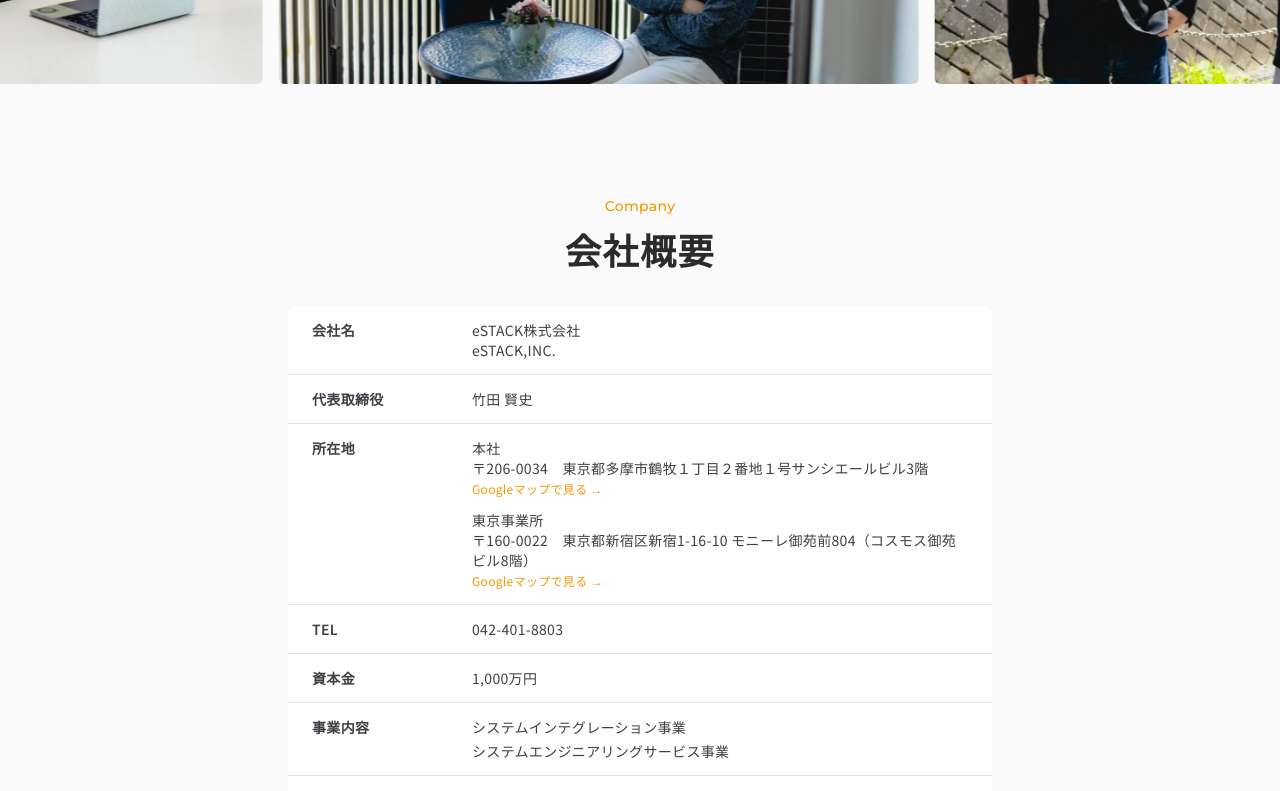
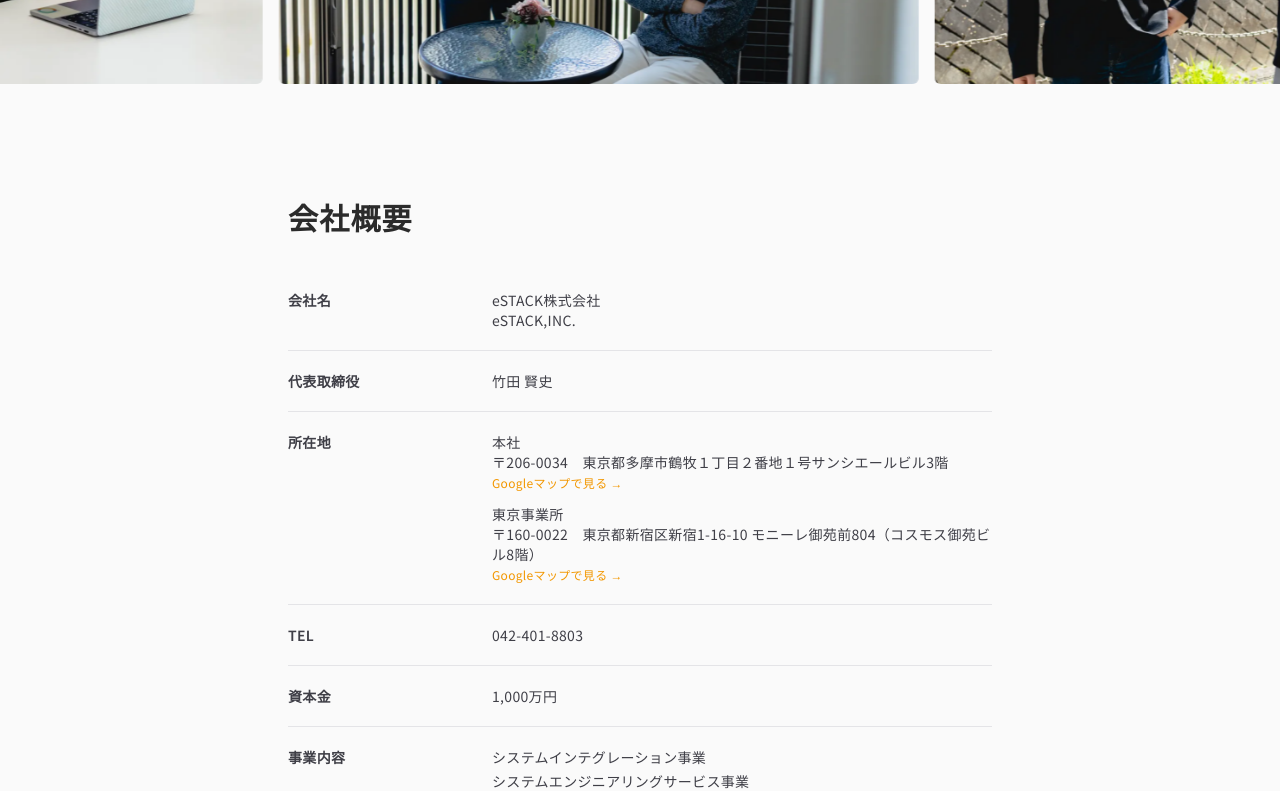
Before and after one commit to estack-inc/estack-website, a Next.js app: page /about in a window 1280 px wide. Shown: the part 5240-6031 px from the top of the page. Built offline with nearby package versions, Linux system fonts and the light colour scheme.

Commit message:
fix: 会社概要セクションも枠と英語見出しを削除
#16 ⑦ への対応:
- Company 英語見出し削除
- bg-zinc-50 セクション背景削除
- 白枠の dl box 削除（rounded-lg overflow-hidden 撤去）
- テーブルだけシンプルに表示

関連: #16

```diff
--- a/app/about/page.tsx
+++ b/app/about/page.tsx
@@ -345,20 +345,17 @@
         <ScrollingPhotos photos={CAREER_PHOTOS} />
       </section>
 
-      {/* 会社概要 */}
-      <section id="company" className="py-12 md:py-16 bg-zinc-50">
+      {/* 会社概要 — 枠なし、テキストのみで簡潔に */}
+      <section id="company" className="py-12 md:py-16">
         <div className="mx-auto max-w-3xl px-5 md:px-8">
-          <p className="text-sm font-medium text-brand mb-2 font-display text-center">
-            Company
-          </p>
-          <h2 className="text-3xl md:text-4xl font-semibold mb-8 text-center">
+          <h2 className="text-2xl md:text-3xl font-semibold mb-8">
             会社概要
           </h2>
-          <dl className="divide-y divide-zinc-200 bg-white rounded-lg overflow-hidden">
+          <dl className="divide-y divide-zinc-200">
             {COMPANY.map((row) => (
               <div
                 key={row.label}
-                className="grid grid-cols-1 md:grid-cols-[140px_1fr] gap-1 md:gap-5 px-4 md:px-6 py-3.5"
+                className="grid grid-cols-1 md:grid-cols-[180px_1fr] gap-2 md:gap-6 py-5"
               >
                 <dt className="text-sm font-semibold text-zinc-700">
                   {row.label}
```
